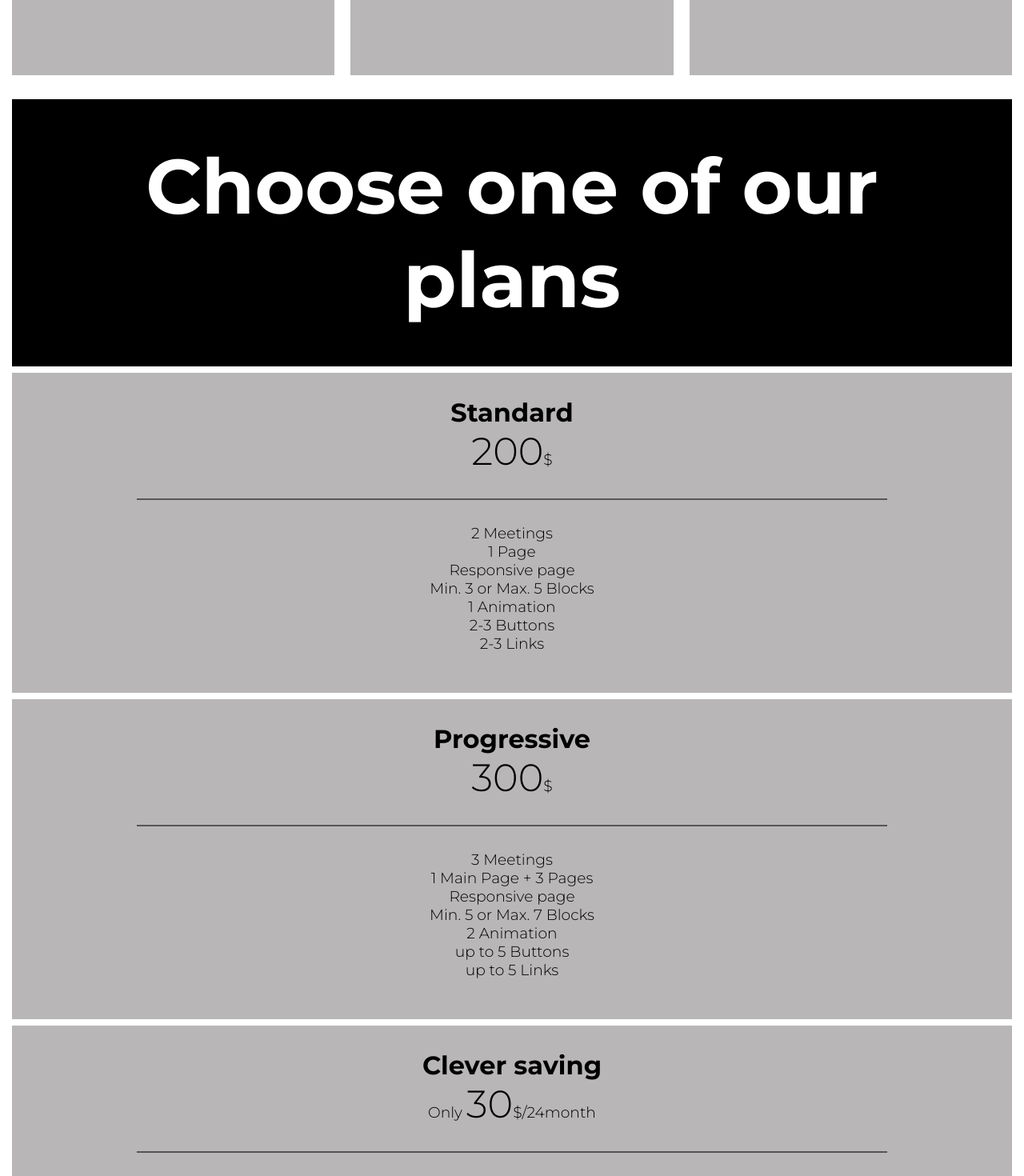
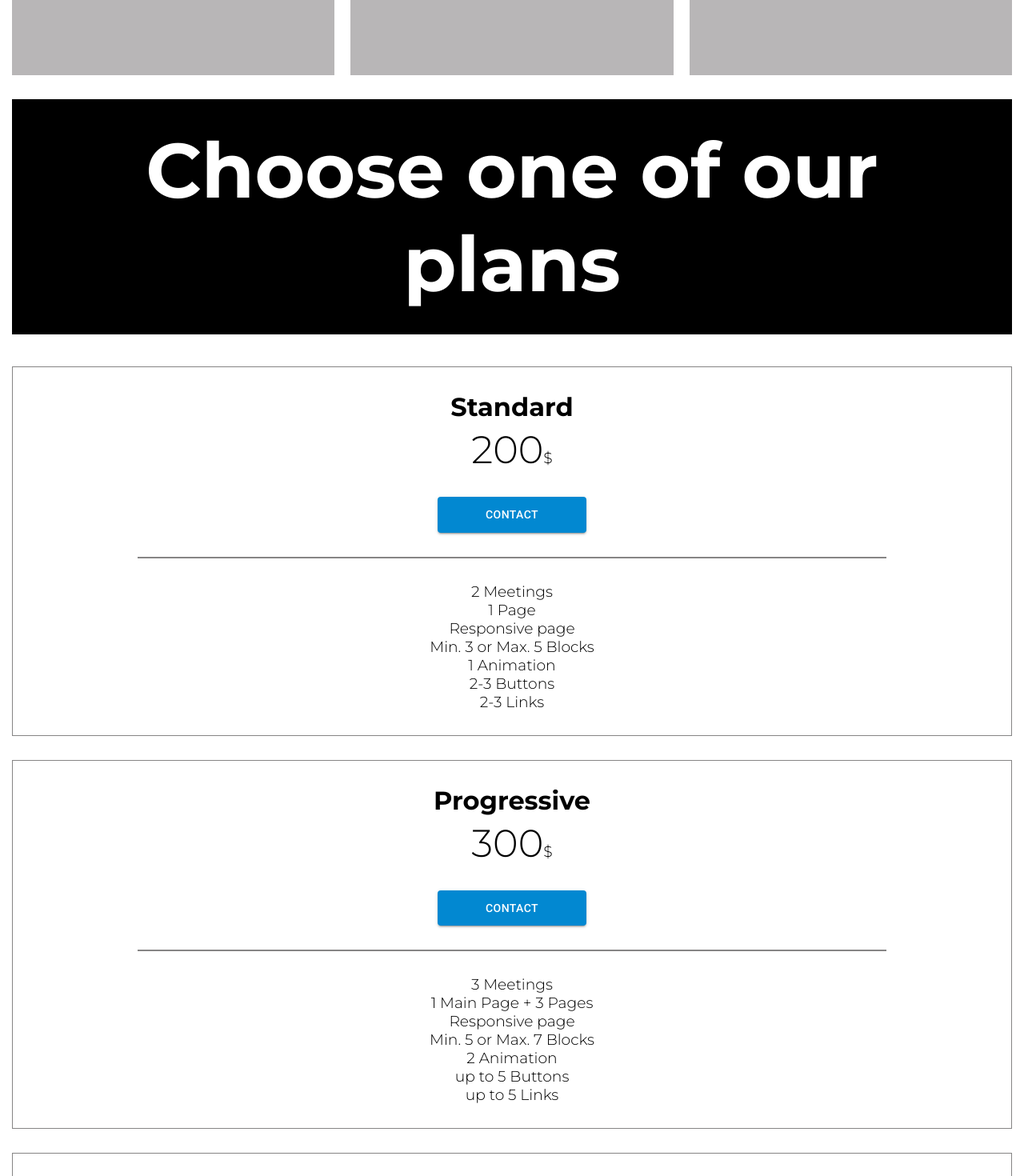
Before and after one commit to RuslanTissen/tissen-studio, a React (Create React App) app: page / in a window 1280 px wide. Shown: the part 3100-4570 px from the top of the page at 80% size. Built offline with nearby package versions, Linux system fonts and the light colour scheme.

Commit message:
pricing done

```diff
--- a/package.json
+++ b/package.json
@@ -3,7 +3,12 @@
 	"version": "0.1.0",
 	"private": true,
 	"dependencies": {
+		"@emotion/react": "^11.10.6",
+		"@emotion/styled": "^11.10.6",
+		"@fontsource/roboto": "^4.5.8",
 		"@fortawesome/fontawesome-free": "^6.3.0",
+		"@mui/material": "^5.12.1",
+		"@mui/styled-engine-sc": "^5.12.0",
 		"@testing-library/jest-dom": "^5.16.5",
 		"@testing-library/react": "^13.4.0",
 		"@testing-library/user-event": "^13.5.0",
@@ -17,6 +22,7 @@
 		"react-lorem-ipsum": "^1.4.10",
 		"react-responsive-carousel": "^3.2.23",
 		"react-scripts": "5.0.1",
+		"styled-components": "^5.3.9",
 		"web-vitals": "^2.1.4"
 	},
 	"scripts": {
--- a/src/components/plan/Plan.jsx
+++ b/src/components/plan/Plan.jsx
@@ -1,4 +1,5 @@
 import "./Plan.scss"
+import Button from '@mui/material/Button';
 
 import React from 'react'
 
@@ -14,6 +15,9 @@ function Plan() {
 					<div className="price__box--h2">
 						<h1>Standard</h1>
 						<h3><mark>200</mark>$</h3>
+						<Button variant="contained" color="info">
+							Contact
+						</Button>
 					</div>
 
 					<div className="price__box--h3">
@@ -31,6 +35,9 @@ function Plan() {
 					<div className="price__box--h2">
 						<h1>Progressive</h1>
 						<h3><mark>300</mark>$</h3>
+						<Button variant="contained" color="info">
+							Contact
+						</Button>
 					</div>
 					<div className="price__box--h3">
 						<h3>3 Meetings</h3>
@@ -47,6 +54,9 @@ function Plan() {
 					<div className="price__box--h2">
 						<h1>Clever saving</h1>
 						<h3>Only <mark>30</mark>$/24month</h3>
+						<Button variant="contained" color="info">
+							Contact
+						</Button>
 					</div>
 					<div className="price__box--h3">
 						<h3>Standard plan + Support</h3>
@@ -57,6 +67,9 @@ function Plan() {
 					<div className="price__box--h2">
 						<h1>Clever</h1>
 						<h3>Only <mark>40</mark>$/24month</h3>
+						<Button variant="contained" color="info">
+							Contact
+						</Button>
 					</div>
 					<div className="price__box--h3">
 						<h3>Progressive plan + Support</h3>
--- a/src/components/plan/Plan.scss
+++ b/src/components/plan/Plan.scss
@@ -3,10 +3,10 @@
 	margin-top: 30px;
 
 	.plan_h1--box {
-		padding: 50px;
-		margin-bottom: 8px;
+		padding: 30px;
+		margin-bottom: 40px;
 		text-align: center;
-		font-size: 3rem;
+		font-size: 1.5rem;
 		background-color: black;
 		h1{
 			color: white;
@@ -17,31 +17,36 @@
 		height: fit-content;
 		display: flex;
 		flex-wrap: wrap;
-		gap: 8px;
+		gap: 30px;
 		.price__box{
 			flex: 1 1 100%;
-			height: 400px;
-			background-color: #b8b6b7;
+			height: fit-content;
+			// background-color: #b8b6b7;
 			display: flex;
 			flex-direction: column;
 			justify-content: start;
 			align-items: center;
+			border: 1px solid rgb(134, 133, 133);
 			.price__box--h2{
 				width: 75%;
 				display: flex;
 				flex-direction: column;
 				align-items: center;
 				padding: 30px 0;
-				border-bottom: 2px solid rgb(87, 86, 86);
-				h2{
-					margin: 10px 0;
-				}
+				border-bottom: 2px solid rgb(134, 133, 133);
+				// h2{
+				// 	margin: 10px 0;
+				// }
 				h3{
 					font-weight: 300;
+					margin: 5px 0 30px;
 					mark{
 						background-color: transparent;
 						font-size: 3rem;
 					}
+				}
+				button{
+					padding: 10px 60px;
 				}
 			}
 			.price__box--h3{
@@ -52,14 +57,46 @@
 				}
 			}
 		}
-		.price1 {
+		// .price1 {
+		// }
+		// .price2 {
+		// }
+
+		// .price3 {
+		// }
+		// .price4 {
+		// }
+	}
+	@media (min-width:700px) {
+			.plan_h1--box {
+				font-size: 2rem;
+			}
+			.plan__price--box {
+				.price__box {
+					flex: 1 1 48%;
+					transition: all 0.3s;
+					// .price__box--h2 {
+					// }
+					// .price__box--h3 {
+					// }
+				}
+				.price__box:hover{
+					transform: scale(1.02);
+					-webkit-box-shadow: 0px 0px 11px 4px rgba(0,0,0,0.16);
+					box-shadow: 0px 0px 11px 4px rgba(0,0,0,0.16);				}
+				// .price1 {
+				// }
+				// .price2 {
+				// }
+				// .price3 {
+				// }
+				// .price4 {
+				// }
+			}
 		}
-		.price2 {
+		@media (min-width:700px) {
+			.plan_h1--box {
+				font-size: 3rem;
+			}
 		}
-
-		.price3 {
-		}
-		.price4 {
-		}
-	}
 }
```
Also changed, not shown: 1 other file (tests, documents, lock files or other folders).
